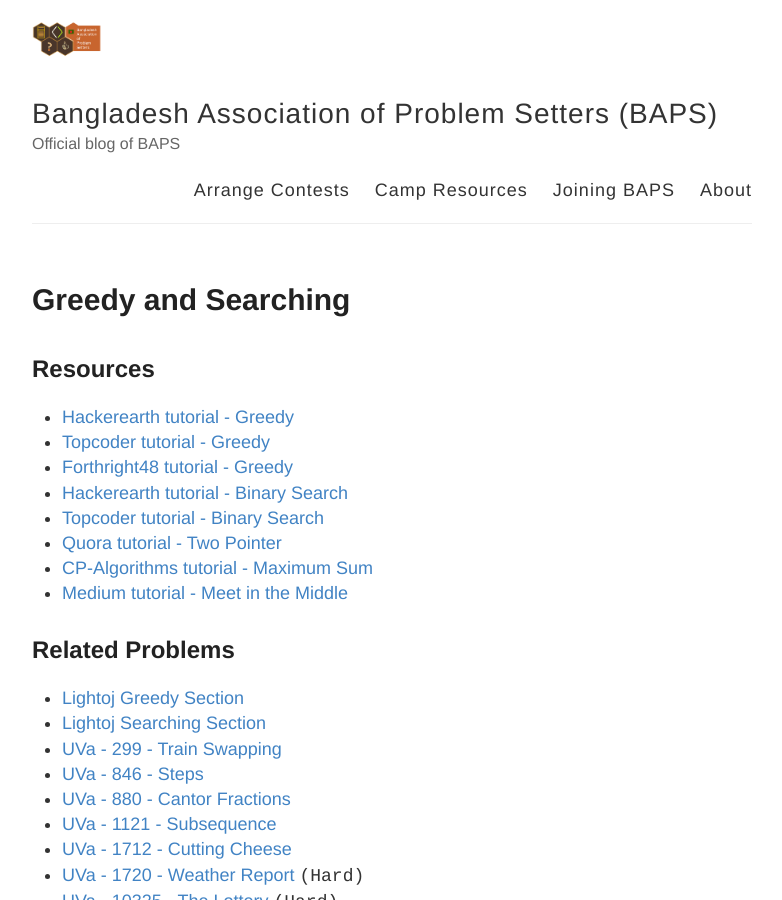
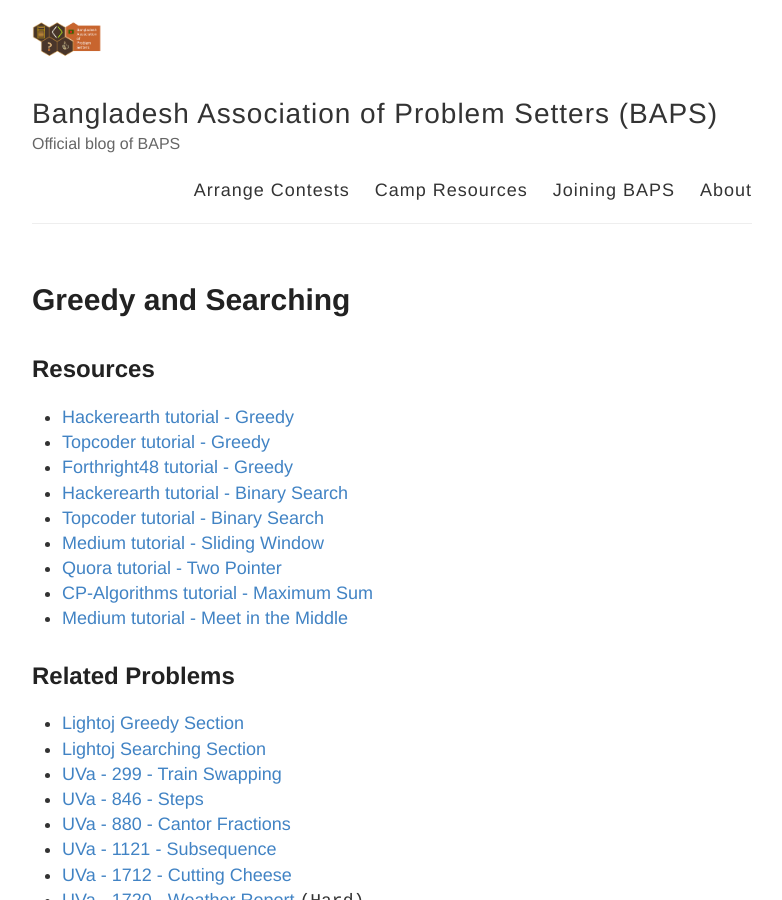
Before and after one commit to baps-bgd/baps-bgd.github.io, a Jekyll site: the page built from _posts/2020-10-5-greedy-and-searching.md, in a window 1280 px wide and 900 px high. Shown: the whole window, without its empty margins (248-1030 px from the left). Built offline with Jekyll 4.4.1, drawn with Linux system fonts in a browser that asks for light colours.

Commit message:
Update 2020-10-5-greedy-and-searching.md

```diff
--- a/_posts/2020-10-5-greedy-and-searching.md
+++ b/_posts/2020-10-5-greedy-and-searching.md
@@ -11,6 +11,7 @@
 - [Forthright48 tutorial - Greedy](https://forthright48-web.herokuapp.com/cpps/notes/intervalScheduling.md){:target="_blank"}
 - [Hackerearth tutorial - Binary Search](https://www.hackerearth.com/practice/algorithms/searching/binary-search/tutorial/){:target="_blank"}
 - [Topcoder tutorial - Binary Search](https://www.topcoder.com/community/competitive-programming/tutorials/binary-search){:target="_blank"}
+- [Medium tutorial - Sliding Window](https://medium.com/@zengruiwang/sliding-window-technique-360d840d5740){:target="_blank"}
 - [Quora tutorial - Two Pointer](https://www.quora.com/q/techparoksha/The-Two-Pointer-Algorithm){:target="_blank"}
 - [CP-Algorithms tutorial - Maximum Sum](https://cp-algorithms.com/others/maximum_average_segment.html){:target="_blank"}
 - [Medium tutorial - Meet in the Middle](https://medium.com/@sherlock_ed/programming-meet-in-the-middle-technique-5025dbc1c6b6){:target="_blank"}
```
